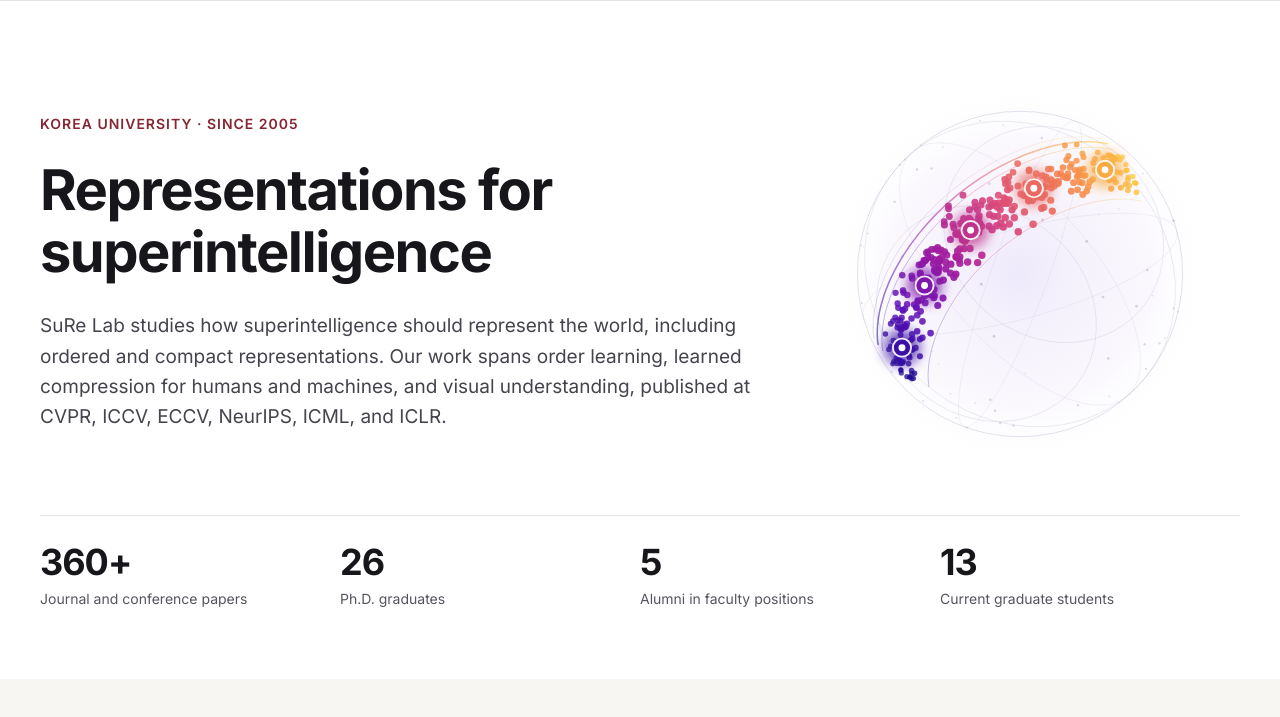
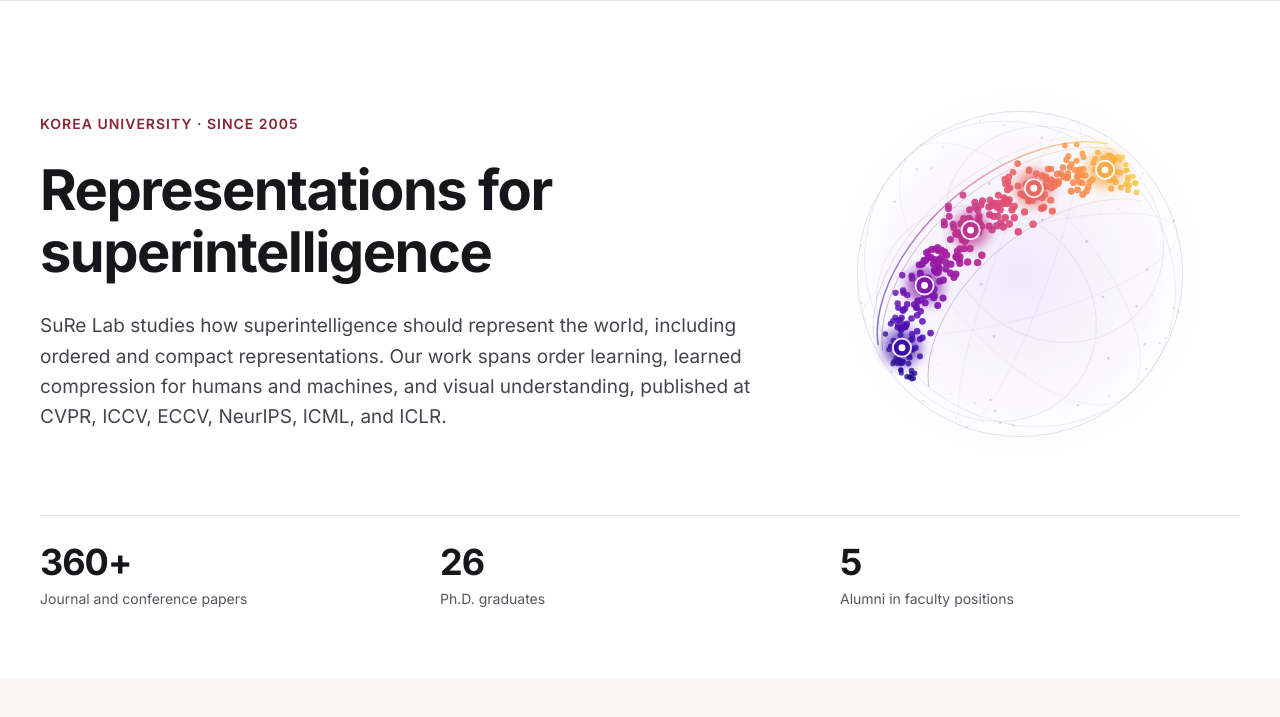
Before and after one commit to changsukim-ku/surelab-homepage, a plain HTML site: page index.html in a window 1280 px wide. Shown: the part 83-800 px from the top of the page. Drawn offline with Linux system fonts and the light colour scheme.

Commit message:
Home: remove current-student count
Co-Authored-By: Claude Opus 5.5 <noreply@anthropic.com>
Claude-Session: https://claude.ai/code/session_019DkR5rkkzJ6eXb763qS34b

```diff
--- a/index.html
+++ b/index.html
@@ -55,11 +55,6 @@ a{color:#17171B;text-decoration:none}a:hover{color:#862633}
 <div style="padding: 24px 24px 0 0; display: flex; flex-direction: column; gap: 6px">
 <div style="font-size: 36px; font-weight: 700; letter-spacing: -1px">5</div>
 <div style="font-size: 14px; color: #55555E">Alumni in faculty positions</div>
-</div>
-
-<div style="padding: 24px 24px 0 0; display: flex; flex-direction: column; gap: 6px">
-<div style="font-size: 36px; font-weight: 700; letter-spacing: -1px">13</div>
-<div style="font-size: 14px; color: #55555E">Current graduate students</div>
 </div>
 
 </div>
```
Also changed, not shown: _source/pages/Main.dc.html (+1 -2 lines).
